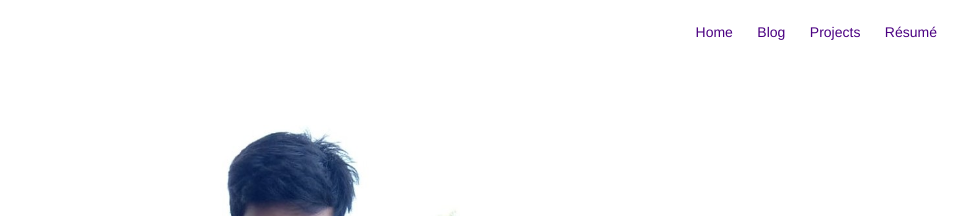
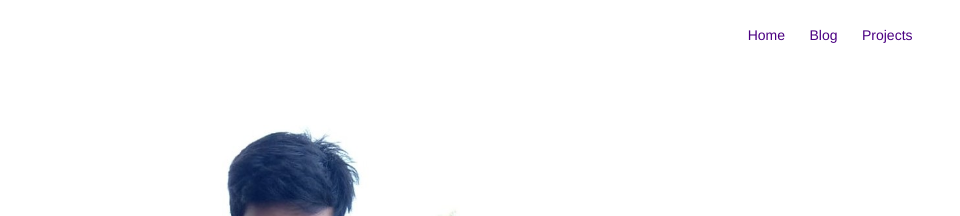
Before and after one commit to imjitendra/imjitendra.github.io, a Jekyll site: the page built from about.md, in a window 1280 px wide. Shown: the top 216 px of the page, without its empty margins (320-1280 px from the left). Built offline with Jekyll 4.4.1, drawn with Linux system fonts in a browser that asks for light colours.

Commit message:
Update nav.html

```diff
--- a/_includes/nav.html
+++ b/_includes/nav.html
@@ -32,7 +32,7 @@
 
         {% if site.resume == true %}
             <li class="item">
-                <a class="link" href="{% if site.resume-external %}{{ site.resume-url }}{% else %}{{ site.url }}/{{ site.resume-url }}{% endif %}">Résumé</a>
+                <a class="link" href="{% if site.resume-external %}{{ site.resume-url }}{% else %}{{ site.url }}/{{ site.resume-url }}{% endif %}"></a>
             </li>
         {% endif %}
     </ul>
```
